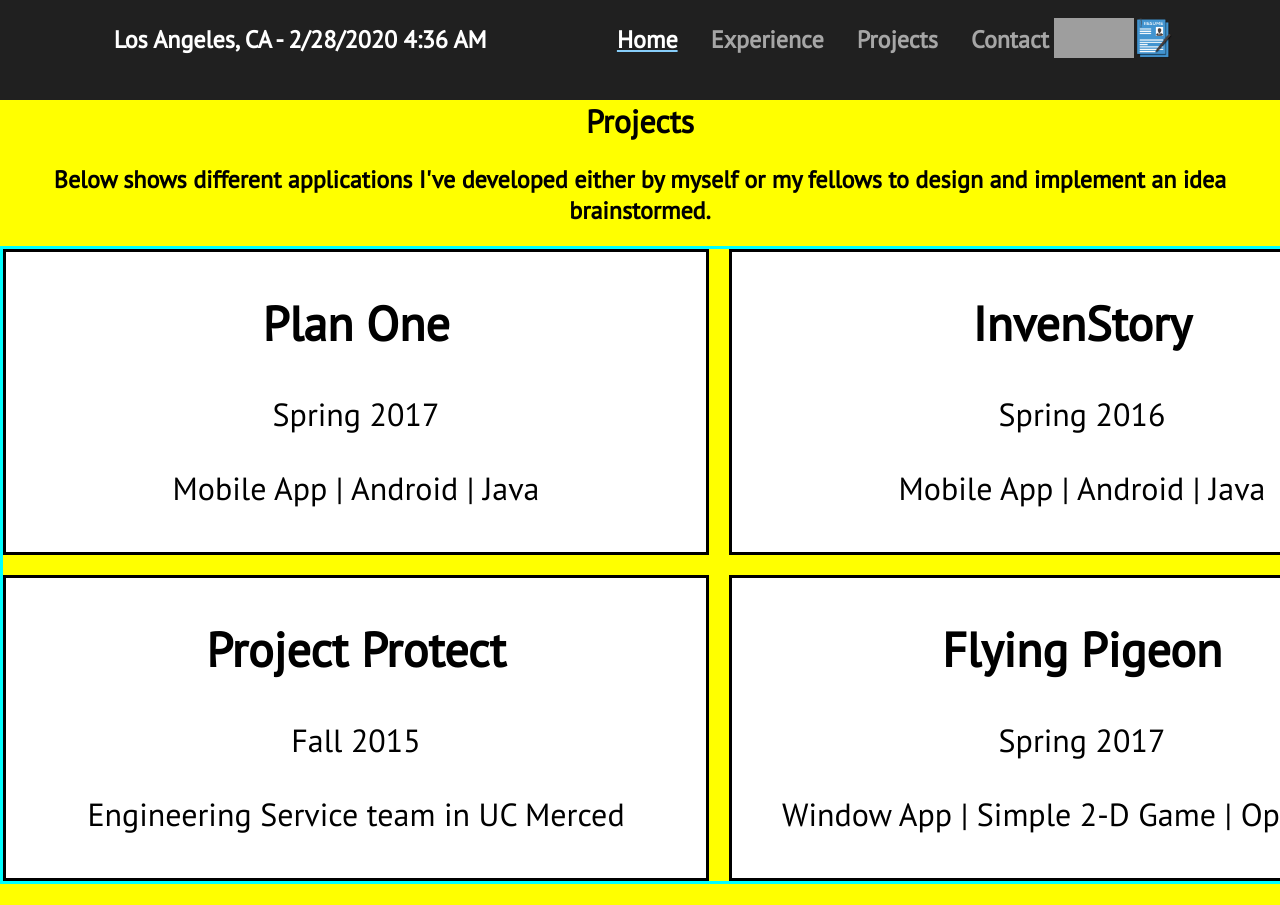
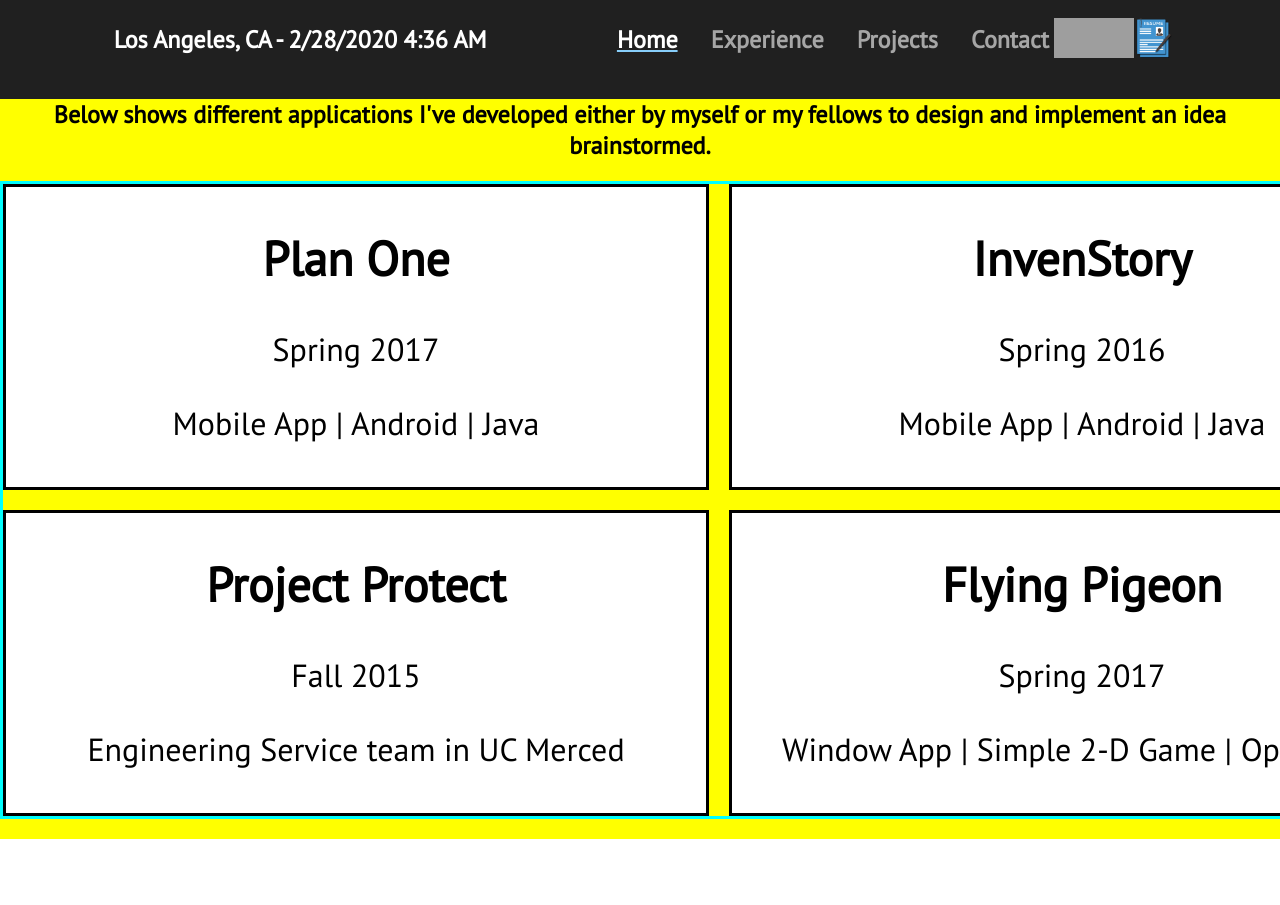
Before and after one commit to edistyping/ek-portfolio-new, a React (Create React App) app: page /projects in a window 1280 px wide. Shown: the top 905 px of the page. After the commit the page ends 839 px from the top, so only its background shows below. Built offline with nearby package versions, Linux system fonts and the light colour scheme; grey boxes are pictures that could not be loaded.

Commit message:
- Push before working on laptop

```diff
--- a/src/components/Projects.js
+++ b/src/components/Projects.js
@@ -4,7 +4,6 @@ import '../css/Projects.css'
 
 const Projects = () => (
     <div style={{width:"100%", height: "100%",backgroundColor:"yellow", }}>
-        <h1 style={{textAlign: "center"}}>Projects</h1>
         <h2 style={{textAlign: "center"}}>Below shows different applications I've developed either by myself or my fellows to design and implement an idea brainstormed. </h2>
 
         <div className="projects-container">
```
